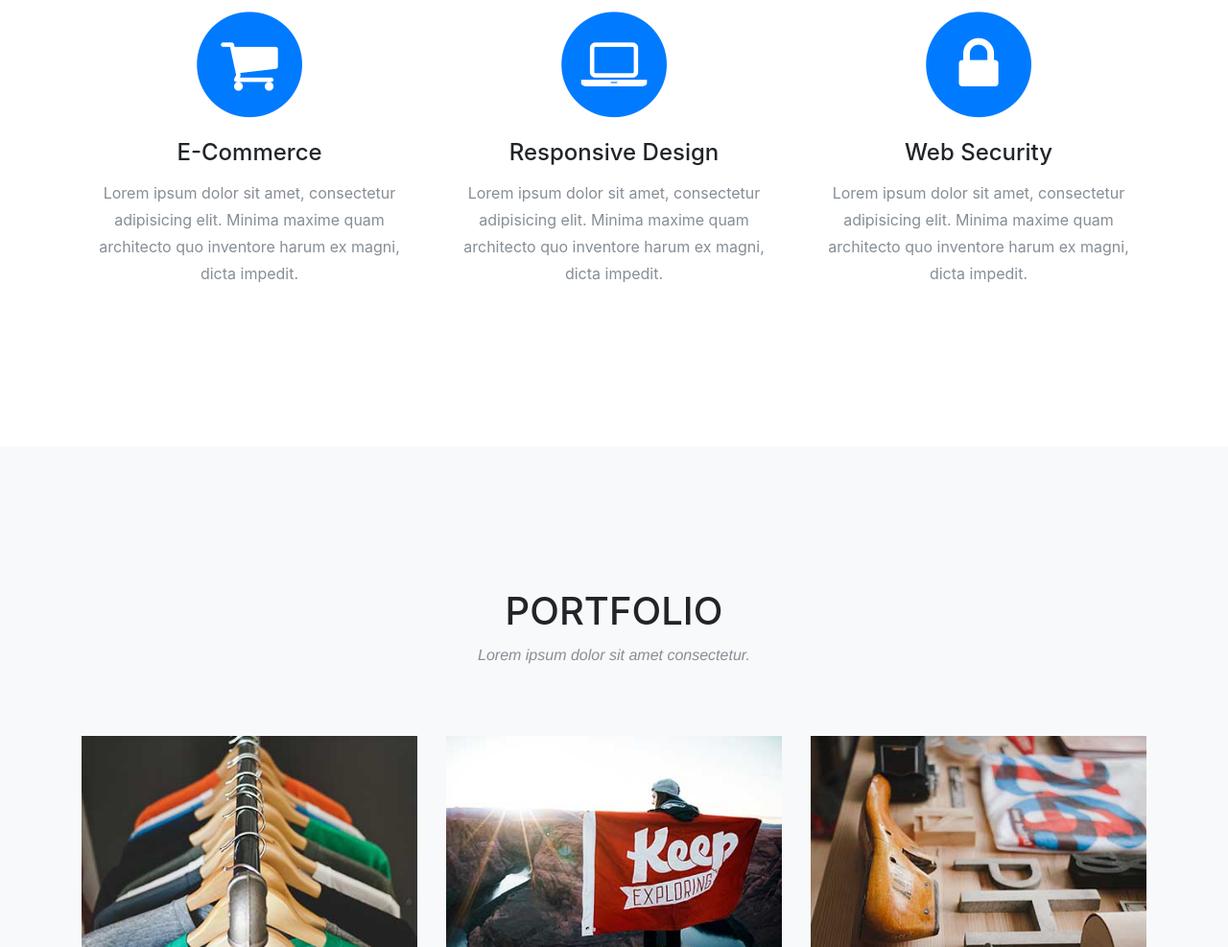
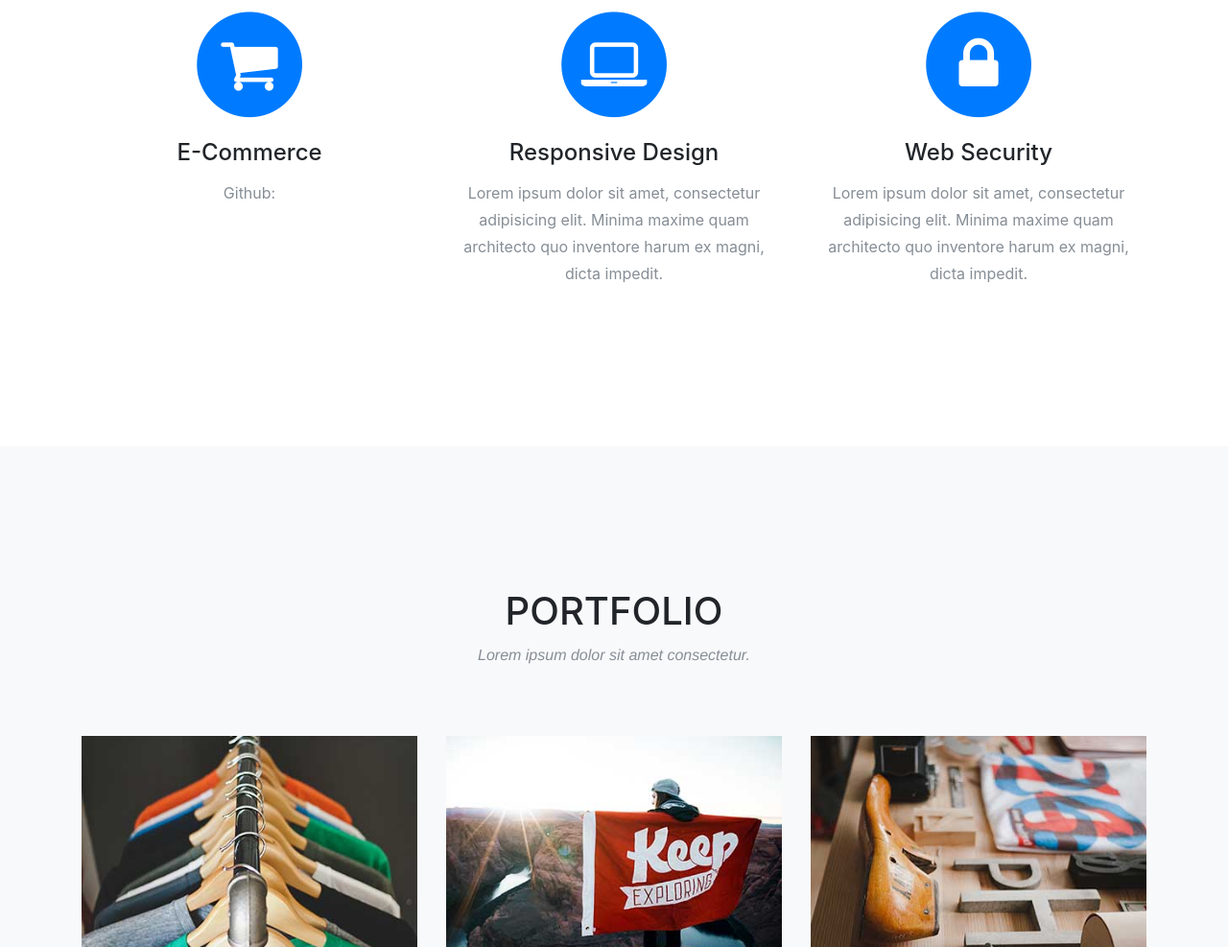
Before and after one commit to hfeger4/finalportfolio, a website with bundled scripts: page index.html in a window 1280 px wide. Shown: the part 1027-2014 px from the top of the page at 96% size. Built offline with nearby package versions, Linux system fonts and the light colour scheme; a web font is replaced by a local one.

Commit message:
change story

```diff
--- a/index.html
+++ b/index.html
@@ -84,7 +84,7 @@
               <i class="fa fa-shopping-cart fa-stack-1x fa-inverse"></i>
             </span>
             <h4 class="service-heading">E-Commerce</h4>
-            <p class="text-muted">Lorem ipsum dolor sit amet, consectetur adipisicing elit. Minima maxime quam architecto quo inventore harum ex magni, dicta impedit.</p>
+            <p class="text-muted">Github: </p>
           </div>
           <div class="col-md-4">
             <span class="fa-stack fa-4x">
```
